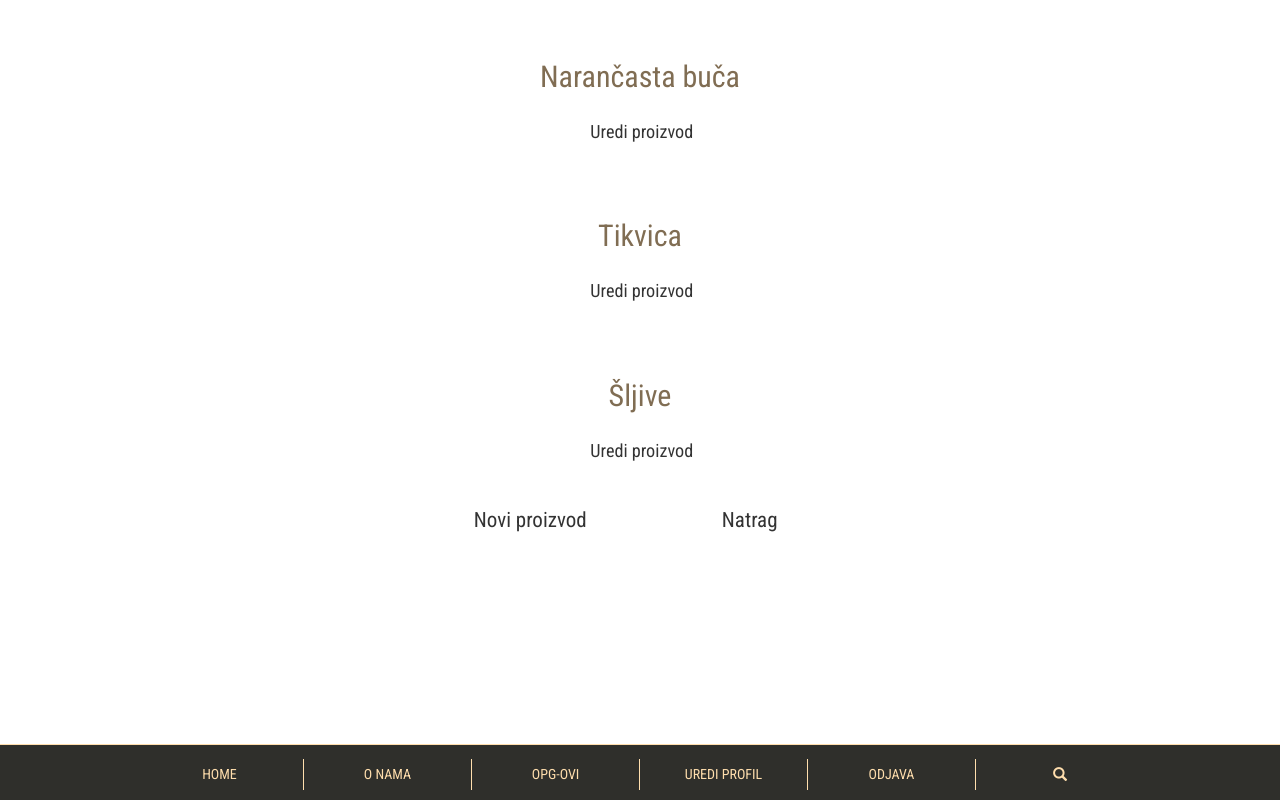
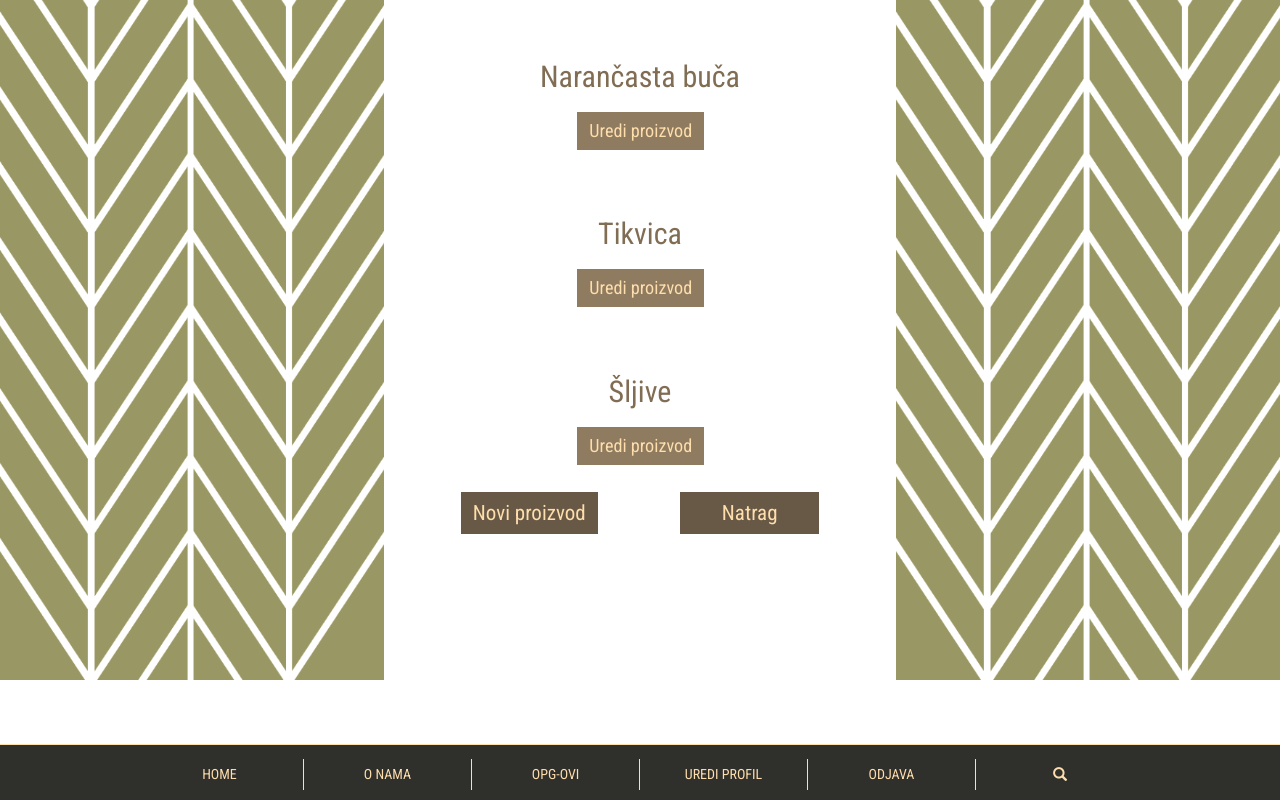
Before and after one commit to amatanovic/NFX, a PHP site: page /nfx/proizvodi.php?sifra=1 in a window 1280 px wide. Run offline with PHP 8.4, Linux system fonts and the light colour scheme; the visitor is signed in with stand-in values (Sample User, id 1); data comes from the database, SQL or seed files in the repository; some libraries are stand-ins or nearby versions.

Commit message:
uređeni proizvodi

```diff
--- a/css/styles.css
+++ b/css/styles.css
@@ -181,29 +181,29 @@ input:hover{
 .btn-primary:hover{
     border: none;
     border-radius: 0px;
-    color: #8f7b5f;
-    background-color: rgba(255,222,173,1);
+    color: rgba(255,222,173,1);
+    background-color: #8f7b5f;
 }
 
 .btn-primary:active{
     border: none;
     border-radius: 0px;
-    color: #8f7b5f;
-    background-color: rgba(255,222,173,1);
+    color: rgba(255,222,173,1);
+    background-color: #8f7b5f;
 }
 
 .btn-primary:link{
     border: none;
     border-radius: 0px;
-    color: #8f7b5f;
-    background-color: rgba(255,222,173,1);
+    color: rgba(255,222,173,1);
+    background-color: #8f7b5f;
 }
 
 .btn-primary:visited{
     border: none;
     border-radius: 0px;
-    color: #8f7b5f;
-    background-color: rgba(255,222,173,1);
+    color: rgba(255,222,173,1);
+    background-color: #8f7b5f;
 }
 
 
@@ -218,15 +218,15 @@ input:hover{
 .btn-secondary:active{
     border: none;
     border-radius: 0px;
-    color: rgba(255,222,173,1);
-    background-color: #8f7b5f;
+    color: #8f7b5f;
+    background-color: rgba(255,222,173,1);
 }
 
 .btn-secondary:link{
     border: none;
     border-radius: 0px;
-    color: rgba(255,222,173,1);
-    background-color: #8f7b5f;
+    color: #8f7b5f;
+    background-color: rgba(255,222,173,1);
 }
 
 .btn-secondary:visited{
@@ -245,6 +245,17 @@ input:hover{
     padding-left: 0.5em;
     padding-right: 0.5em;
 }
+
+
+
+.proizvodi-button .btn-secondary{
+    background-color: #675945;
+    color: rgba(255,222,173,1);
+}
+
+
+
+
 
 .kratakopis-opg{
     height: 16em;
--- a/proizvodi.php
+++ b/proizvodi.php
@@ -8,6 +8,8 @@ include 'konfiguracija.php';
 include "head.php";
 }
 ?>
+<img class="pattern-lijevi uredi-pattern hidden-xs hidden-sm" src="slike/pattern3.png" alt="pattern" />
+<img class="pattern-desni uredi-pattern hidden-xs hidden-sm" src="slike/pattern3.png" alt="pattern" />
 <div class="container">
  <?php
     $izraz = $veza->prepare("select * from proizvod where opg=:opg");
@@ -19,14 +21,14 @@ include "head.php";
     }
     else {
       foreach($entitet as $e) {
-        echo "<br /><br /><h2 class='moj-proizvod'>" . $e->naziv . "</h2><a style='padding:6px 12px' href='promjenaProizvoda.php?sifra=" . $e->sifra . "' class='alert button btn btn-default btn-proizvod'>Uredi proizvod</a>";
+        echo "<br /><br /><h2 class='moj-proizvod'>" . $e->naziv . "</h2><a style='padding:6px 12px' href='promjenaProizvoda.php?sifra=" . $e->sifra . "' class='alert button btn btn-primary btn-proizvod'>Uredi proizvod</a>";
       }
     }
 
     ?>
-    <p>
-    <a style="margin-bottom:0;padding:6px 12px" href="noviProizvod.php?sifra=<?php echo $_GET['sifra']; ?>" class="alert button btn btn-default novi-button">Novi proizvod</a>
-     <a style="margin-bottom:0;padding:6px 12px" href="urediprofil.php" class="alert button btn btn-default natrag-button">Natrag</a>
+    <p class="proizvodi-button">
+    <a style="margin-bottom:0;padding:6px 12px" href="noviProizvod.php?sifra=<?php echo $_GET['sifra']; ?>" class="alert button btn novi-button btn-secondary">Novi proizvod</a>
+     <a style="margin-bottom:0;padding:6px 12px" href="urediprofil.php" class="alert button btn natrag-button btn-secondary">Natrag</a>
     </p>
     <!-- jQuery (necessary for Bootstrap's JavaScript plugins) -->
     <script src="https://ajax.googleapis.com/ajax/libs/jquery/1.11.3/jquery.min.js"></script>
--- a/urediprofil.php
+++ b/urediprofil.php
@@ -52,8 +52,8 @@ if(isset($_POST['unosOPG'])){
   header("location: urediprofil.php");
 }
 ?>
-<img class="pattern-lijevi uredi-pattern hidden-xs hidden-sm" src="slike/pattern.png" alt="pattern" />
-<img class="pattern-desni uredi-pattern hidden-xs hidden-sm" src="slike/pattern.png" alt="pattern" />
+<img class="pattern-lijevi uredi-pattern hidden-xs hidden-sm" src="slike/pattern2.png" alt="pattern" />
+<img class="pattern-desni uredi-pattern hidden-xs hidden-sm" src="slike/pattern2.png" alt="pattern" />
 <div class="container">
  <?php
     $korisnik = $_SESSION['autoriziran']->sifra;
```
Also changed, not shown: slike/pattern3.png (added).
